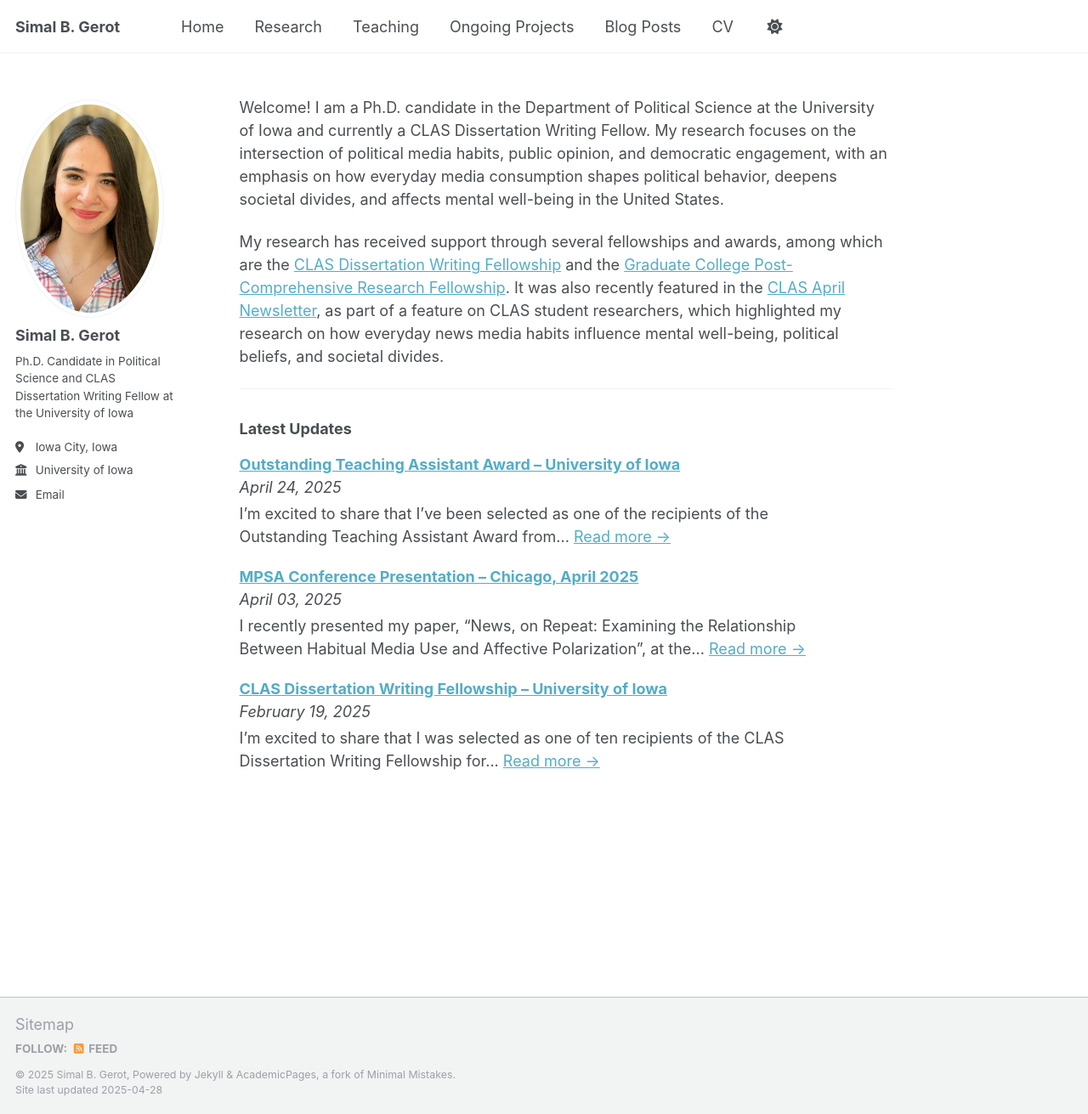
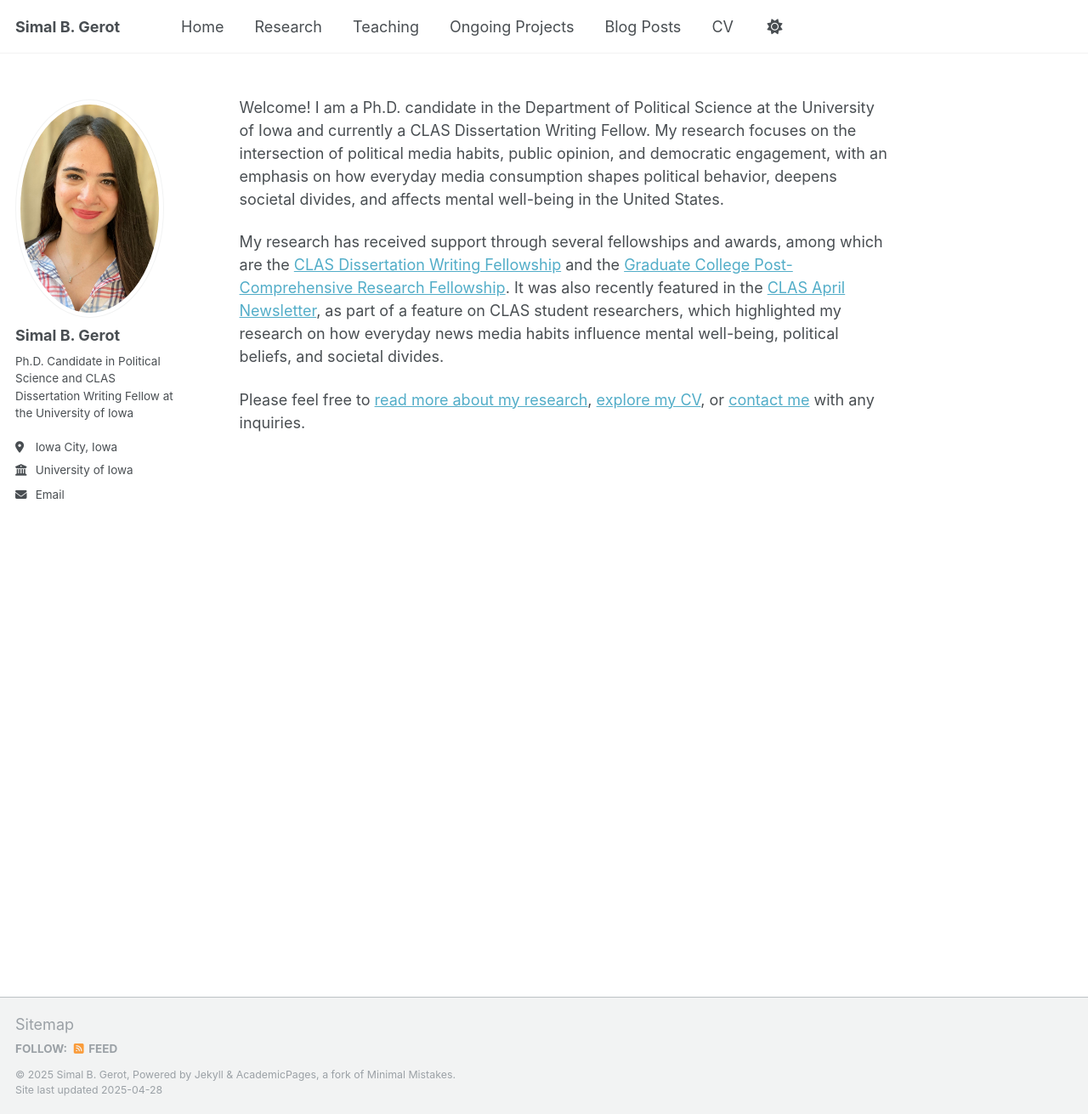
Before and after one commit to sbgerot/sbgerot.github.io, a Jekyll site: the page built from _pages/_pages/home.md, in a window 1280 px wide and 1311 px high. Shown: the whole window at 85% size. Built offline with Jekyll 4.4.1, drawn with Linux system fonts in a browser that asks for light colours.

Commit message:
Update home.md

```diff
--- a/_pages/_pages/home.md
+++ b/_pages/_pages/home.md
@@ -8,24 +8,4 @@ Welcome! I am a Ph.D. candidate in the Department of Political Science at the Un
 
 My research has received support through several fellowships and awards, among which are the [CLAS Dissertation Writing Fellowship](https://clas.uiowa.edu/academics/graduate-education/funding/clas-dissertation-writing-fellowships#accordion-item-4266-0) and the [Graduate College Post-Comprehensive Research Fellowship](https://grad.uiowa.edu/funding/fellowships/post-comp). It was also recently featured in the [CLAS April Newsletter](https://clas.uiowa.edu/news/2025/04/meet-these-clas-student-researchers?utm_medium=email&utm_content=Meet+these+CLAS+student+researchers&utm_source=d.clas.webservices&utm_campaign=Research+Resource&utm_id=1109169277.1416865768), as part of a feature on CLAS student researchers, which highlighted my research on how everyday news media habits influence mental well-being, political beliefs, and societal divides.
 
-
-
-
-<hr>
-
-<div style="max-width: 700px; margin-top: 30px;">
-  <h3 style="font-size: 1rem; margin-bottom: 1rem;">Latest Updates</h3>
-
-  {% for post in site.posts limit:3 %}
-    <div style="margin-bottom: 20px; font-size: 1rem;">
-      <p style="margin-bottom: 4px;">
-        <a href="{{ post.url }}" style="font-weight: bold;">{{ post.title }}</a><br>
-        <span style="font-style: italic;">{{ post.date | date: "%B %d, %Y" }}</span>
-      </p>
-      <p style="margin-bottom: 5px;">
-        {{ post.excerpt | strip_html | truncatewords: 20 }}
-        <a href="{{ post.url }}">Read more →</a>
-      </p>
-    </div>
-  {% endfor %}
-</div>
+Please feel free to [read more about my research](/publications/), [explore my CV](/cv/), or [contact me](mailto:simal-gerot@uiowa.edu) with any inquiries.
```
